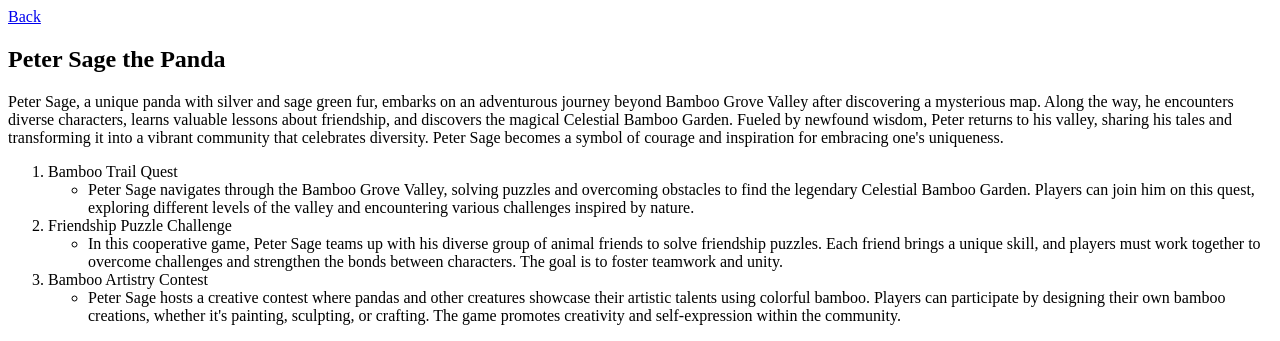
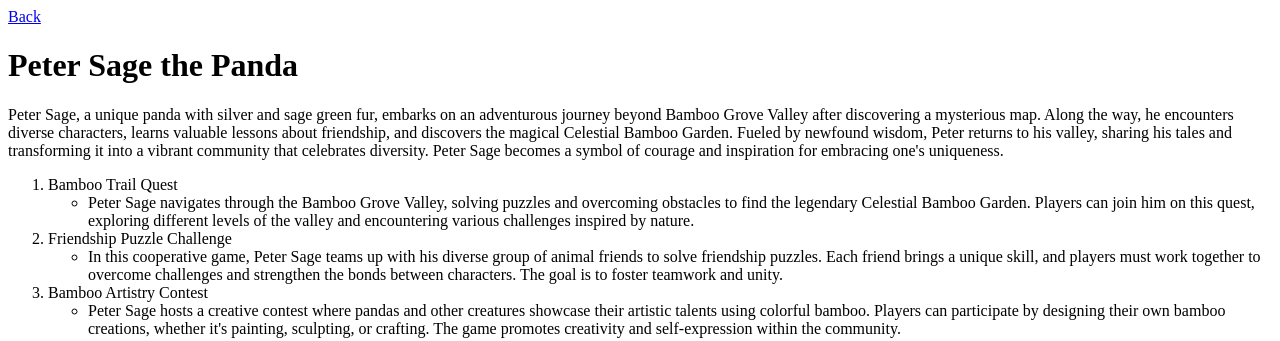
Before and after one commit to 44-563-Web-Apps-S24/44563-webapps-s24-assignment3-5r1kanth, a plain HTML site: page bonus.html in a window 1280 px wide. Shown: the top 341 px of the page. Drawn offline with Linux system fonts and the light colour scheme.

Commit message:
Completed

```diff
--- a/bonus.html
+++ b/bonus.html
@@ -8,7 +8,7 @@
 <body>
 
     <a href="./index.html">Back</a>
-    <h2>Peter Sage the Panda</h2>
+    <h1>Peter Sage the Panda</h1>
     <p>Peter Sage, a unique panda with silver and sage green fur, embarks on an adventurous journey beyond Bamboo Grove Valley after discovering a mysterious map. Along the way, he encounters diverse characters, learns valuable lessons about friendship, and discovers the magical Celestial Bamboo Garden. Fueled by newfound wisdom, Peter returns to his valley, sharing his tales and transforming it into a vibrant community that celebrates diversity. Peter Sage becomes a symbol of courage and inspiration for embracing one's uniqueness.</p>
 
     <ol>
```
